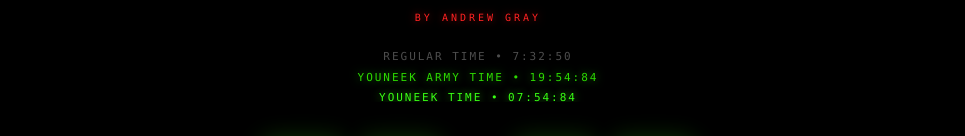
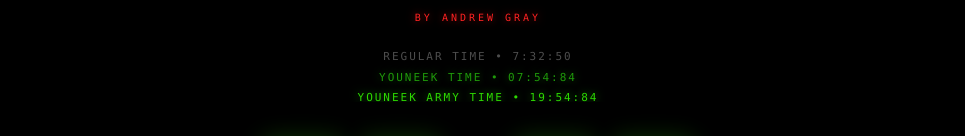
Before and after one commit to AndrewGrayYouNeeK/youneek-time, a React (Vite) app: page / in a window 1280 px wide. Shown: the part 158-294 px from the top of the page, without its empty margins (162-1127 px from the left). Built offline with nearby package versions, Linux system fonts and the light colour scheme; no server answers.

Commit message:
File changes

```diff
--- a/src/components/younEEK/ClockHeader.jsx
+++ b/src/components/younEEK/ClockHeader.jsx
@@ -65,12 +65,12 @@ export default function ClockHeader({ now, time }) {
           Regular Time • {standardTime}
         </p>
 
+        <p className="font-mono text-[11px] uppercase tracking-[0.18em] text-[#1f990a]" style={{textShadow:'0 0 8px #1f990a99'}}>
+          YouNeeK Time • {army12Str}
+        </p>
+
         <p className="font-mono text-[11px] uppercase tracking-[0.18em] text-[#2dd900]" style={{textShadow:'0 0 8px #2dd90099'}}>
           YouNeeK Army Time • {armyStr}
-        </p>
-
-        <p className="font-mono text-[11px] uppercase tracking-[0.18em] text-[#39ff14]" style={{textShadow:'0 0 8px #39ff14aa'}}>
-          YouNeeK Time • {army12Str}
         </p>
       </div>
       </div>
```
